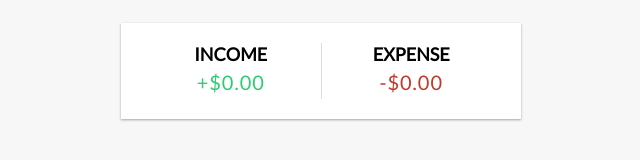
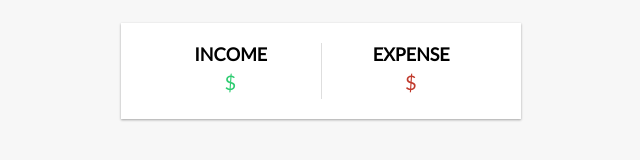
Before and after one commit to Hetari/vue-expense-tracker-composition-API, a Vue app: page / in a window 1280 px wide. Shown: the part 158-318 px from the top of the page, without its empty margins (319-959 px from the left). Built offline with nearby package versions, Linux system fonts and the light colour scheme.

Commit message:
Finish the incomeExpense component

```diff
--- a/src/components/IncomeExpenses.vue
+++ b/src/components/IncomeExpenses.vue
@@ -2,15 +2,25 @@
   <div class="inc-exp-container">
     <div>
       <h4>Income</h4>
-      <p id="money-plus" class="money plus">+$0.00</p>
+      <p id="money-plus" class="money plus">${{ income }}</p>
     </div>
     <div>
       <h4>Expense</h4>
-      <p id="money-minus" class="money minus">-$0.00</p>
+      <p id="money-minus" class="money minus">${{ expense }}</p>
     </div>
   </div>
 </template>
 
-<script>
-export default {};
+<script setup>
+import { defineProps } from "vue";
+const props = defineProps({
+  income: {
+    type: Number,
+    required: true,
+  },
+  expense: {
+    type: Number,
+    required: true,
+  },
+});
 </script>
```
